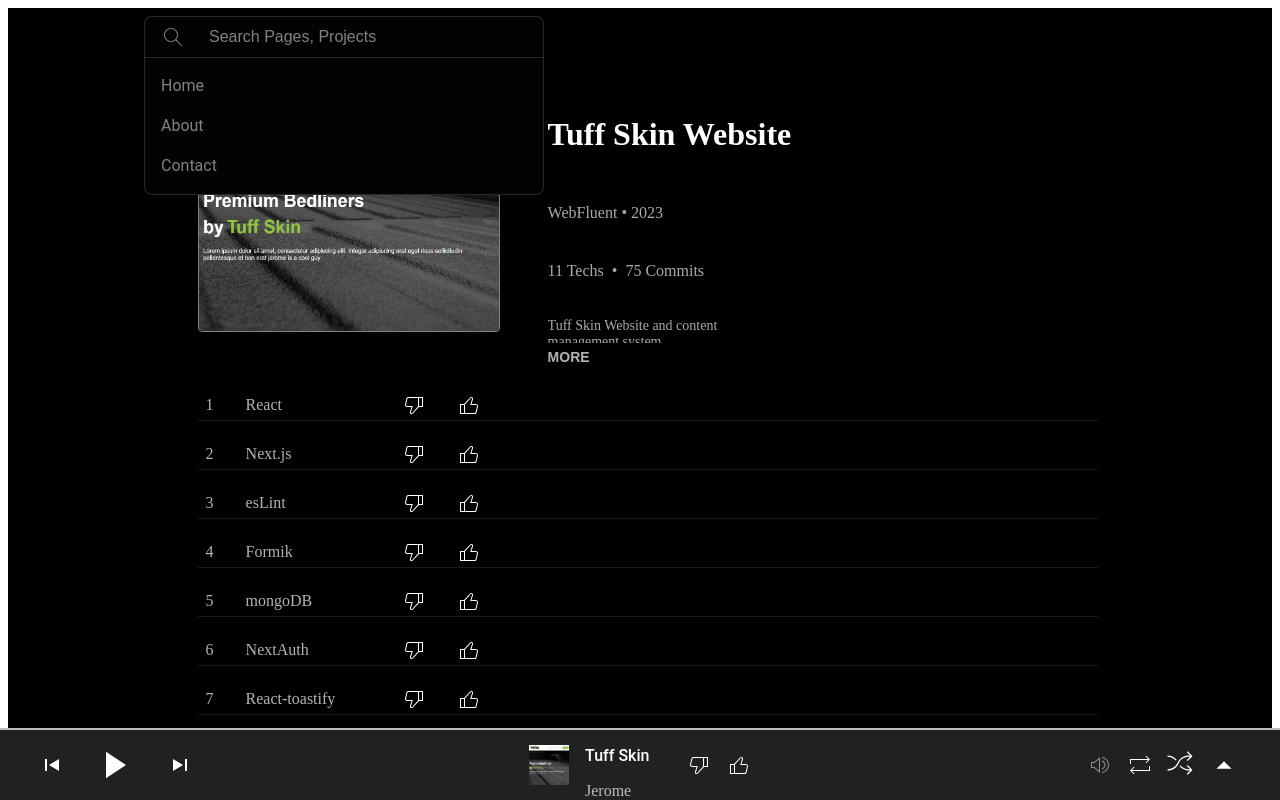
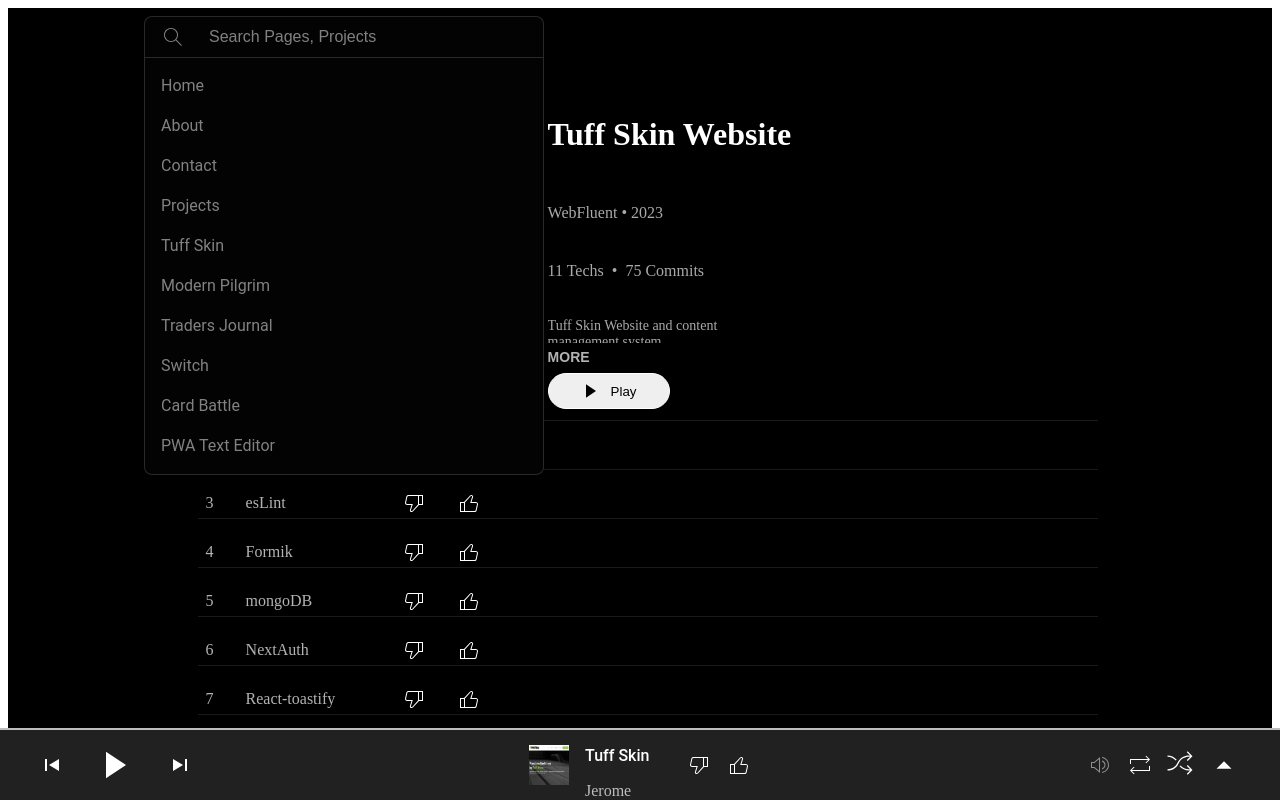
Before and after one commit to Jeromemn/Portfolio, a Next.js app: page /projects/tuffSkin in a window 1280 px wide. Both pictures are taken after a click on the element 344 px from the left and 37 px from the top of the page. Built offline with nearby package versions, Linux system fonts and the light colour scheme.

Commit message:
search bar dropdown works, searchbar typing to filter works

```diff
--- a/src/app/components/ButtonBase.jsx
+++ b/src/app/components/ButtonBase.jsx
@@ -51,52 +51,14 @@
   gap: 10px;
 `;
 
-const PlayIconWrappper = styled.div`
-  display: inline-flex;
-  justify-content: center;
-  align-items: center;
-  position: relative;
-  vertical-align: middle;
-  /* padding: 8px; */
-  outline: none;
-  z-index: 0;
-  line-height: 1;
-  width: 20px;
-  height: 20px;
-`;
-
-const ButtonName = styled.p`
-  color: black;
-  /* padding-left: 10px; */
-  font-size: 14px;
-  font-weight: 600;
-`;
-
 const Icon = styled.svg``;
 
-const ButtonBase = ({ text, width, height, style }) => {
-  // console.log(icon);
+const ButtonBase = ({ children}) => {
   return (
-    <MusicButton width={width} height={height}>
-      {/* <PlayIconWrappper $iconlist={iconList}> */}
-      {/* <PlayYouTube color="black" width={20} height={20} /> */}
-      {/* <Icon $iconlist={iconList} color="black" width={20} height={20}  /> */}
-      {/* </PlayIconWrappper> */}
-      {/* <PlayCustom color='black' width={20} height={20}/> */}
-      {/* {<Image src={PlayCustom} alt="play" width={20} height={20} margin-right='6px' />} */}
-      <ButtonName>{text}</ButtonName>
+    <MusicButton>
+      {children}
     </MusicButton>
   );
 };
 
-// ButtonBase.defaultProps = {
-//   iconlist: 'play',
-//   text: "Play",
-// };
-
-// ButtonBase.propTypes = {
-//   iconlist: PropTypes.oneOf(Object.keys(iconList)),
-//   text: PropTypes.string,
-// };
-
 export default ButtonBase;
--- a/src/app/components/Footer.jsx
+++ b/src/app/components/Footer.jsx
@@ -3,7 +3,7 @@
 import styled from "styled-components";
 import Image from "next/image";
 import Link from "next/link";
-import { useEffect, useState } from "react";
+import { useEffect, useMemo, useState } from "react";
 import projectsData from "../utils/projectsData";
 import {
   PlayYouTube,
@@ -190,31 +190,13 @@
 
 const Footer = () => {
   const pathname = usePathname();
-  // console.log(pathname);
-  // const searchParams = useSearchParams();
-  // const [currentPage, setCurrentPage] = useState(null);
-  // const [image, setImage] = useState("");
 
-  // const [ThumbsUp , setThumbsUp] = useState(false);
-  // const [ThumbsDown , setThumbsDown] = useState(false);
+  const randomLink = useMemo(() => {
+    const updatedLinks = AllLinks.filter((item) => item !== pathname);
+    const newLink = updatedLinks[Math.floor(Math.random() * updatedLinks.length)];
+    return newLink || updatedLinks[0];
+  }, [pathname]);
 
-  const randomLink = () => {
-    // let newLink = null
-    let updatedLinks = AllLinks.filter((item) => item !== pathname);
-    console.log(updatedLinks);
-
-    let newLink = updatedLinks[Math.floor(Math.random() * AllLinks.length)];
-    // return newLink = AllLinks[Math.floor(Math.random() * AllLinks.length)];
-    console.log(newLink);
-    return newLink;
-  };
-
-  // const Shuffle = () => {
-  //   console.log('Shuffle');
-  //   // console.log(randomLink);
-  //   randomLink();
-  //   // console.log(randomLink);
-  // }
 
   const projectImages = projectsData.reduce(
     (acc, current) => ({ ...acc, [current.link]: current.image }),
@@ -301,7 +283,7 @@
             <ReplayIcon color="white" width={30} height={30} />
           </IconWrapper>
           <IconWrapper>
-            <Link as={Link} href={`${randomLink()}`}>
+            <Link as={Link} href={randomLink}>
               <YouTubeShuffle color="white" width={30} height={30} />
             </Link>
           </IconWrapper>
--- a/src/app/components/Search.jsx
+++ b/src/app/components/Search.jsx
@@ -1,5 +1,6 @@
 "use client";
-import React, { useState } from "react";
+import React, { useState, useRef, useEffect, useMemo } from "react";
+import useOnClickOutside from "../hooks/useOnOutsideClick";
 import Styled from "styled-components";
 import { SearchIcon } from "../icons";
 
@@ -42,25 +43,19 @@
   justify-content: flex-start;
   align-items: center;
   align-content: center;
-  /* width: 380px; */
-  /* max-width: 380px; */
   position: relative;
   padding-left:1rem;
   /*  maybe use box shadow */
   /* box-shadow: 0 8px 10px 1px rgba(0,0,0,0.14), 0 3px 14px 2px rgba(0,0,0,0.12), 0 5px 5px -3px rgba(0,0,0,0.4); */
 
-  /*  if dropdown is visible
+  ${({ $editMode }) =>
+    $editMode &&
+    `
+  border-bottom: none;
   border-radius: 8px 8px 0 0;
   background: #030303;
-  */
-`;
 
-const OpenSearchBox = Styled(SearchBox)`
-  border-radius: 8px 8px 0 0;
-  background: #030303;
-  /* border-top: 1px solid rgba(255, 255, 255, 0.15); */
-  border-bottom: none;
-  /* max-width: 382px; */
+    `}
 `;
 
 const SearchInput = Styled.input`
@@ -71,6 +66,12 @@
   font-size: 16px;
   outline: none;
   height: 100%;
+
+  ${({ $editMode }) =>
+    $editMode &&
+    `
+
+  `}
 
 
  &::placeholder {
@@ -123,67 +124,98 @@
 
 `;
 
-const DropDownSelection = [
+const dropDownSelection = [
   {
     id: 1,
-    name: "Home",
+    title: "Home",
     link: "/",
   },
   {
     id: 2,
-    name: "About",
+    title: "About",
     link: "/about",
   },
   {
     id: 3,
-    name: "Contact",
+    title: "Contact",
     link: "/contact",
+  },
+  {
+    id: 4,
+    title: "Projects",
+    link: "/projects",
+  },
+  {
+    id: 5,
+    title: " Tuff Skin",
+    link: "/projects/tuffSkin",
+  },
+  {
+    id: 6,
+    title: "Modern Pilgrim",
+    link: "/projects/modernPilgrim",
+  },
+  {
+    id: 7,
+    title: "Traders Journal",
+    link: "/projects/tradersJournal",
+  },
+  {
+    id: 8,
+    title: "Switch",
+    link: "/projects/switch",
+  },
+  {
+    id: 9,
+    title: "Card Battle",
+    link: "/projects/cardbattle",
+  },
+  {
+    id: 10,
+    title: "PWA Text Editor",
+    link: "/projects/pwaTextEditor",
   },
 ];
 
 const Search = () => {
-  const [isOpen, setIsOpen] = useState(false);
-  const toggling = () => setIsOpen(!isOpen);
+  const [searchValue, setSearchValue] = useState("");
+  const [selectedItem, setSelectedItem] = useState(null);
+  const [editMode, setEditMode] = useState(false);
+  const toggling = () => setEditMode(!editMode);
+  const dropdownRef = useRef();
+  useOnClickOutside(dropdownRef, () => setEditMode(false));
+
+  const filteredItems = useMemo(() => {
+    if (!searchValue) {
+      return dropDownSelection;
+    }
+    return dropDownSelection.filter((selection) => {
+      return selection.title.toLowerCase().includes(searchValue?.toLowerCase());
+    });
+  }, [searchValue]);
+
+  console.log(filteredItems);
   return (
     <SearchWrapper>
       <SearchContainer>
-        {!isOpen && (
-          <SearchBox onClick={toggling}>
-            <SearchIcon
-              width={24}
-              height={24}
-              color="rgba(255, 255, 255, 0.5)"
-            />
+        <SearchBox onClick={toggling} $editMode={editMode}>
+          <SearchIcon width={24} height={24} color="rgba(255, 255, 255, 0.5)" />
           <SearchInput
             id="inputId"
             type="text"
             placeholder="Search Pages, Projects"
-              onClick={toggling}
+            value={searchValue}
+            onChange={(e) => setSearchValue(e.target.value)}
           />
         </SearchBox>
-        )}
-        {isOpen && (
-          <>
-            <OpenSearchBox onClick={toggling}>
-              <SearchIcon
-                width={24}
-                height={24}
-                color="rgba(255, 255, 255, 0.5)"
-              />
-              <SearchInput
-                id="inputId"
-                type="text"
-                placeholder="Search Pages, Projects"
-              />
-            </OpenSearchBox>
-            <DropDownWrapper>
-              {DropDownSelection.map((item) => (
-                <DropDownItem key={item.id}>
-                  <DropDownText>{item.name}</DropDownText>
+        {editMode && (
+          <DropDownWrapper ref={dropdownRef}>
+            {filteredItems.map(({ title }) => (
+              <DropDownItem key={title}>
+                <DropDownText>{title}</DropDownText>
               </DropDownItem>
             ))}
           </DropDownWrapper>
-          </>
         )}
       </SearchContainer>
     </SearchWrapper>
--- /dev/null
+++ b/src/app/hooks/useOnOutsideClick.js
@@ -0,0 +1,22 @@
+import { useEffect } from 'react';
+
+const useOnClickOutside = (ref, handler) => {
+  useEffect(() => {
+    const listener = (event) => {
+      if (!ref.current || ref.current.contains(event.target)) {
+        return;
+      }
+      handler(event);
+    };
+
+    document.addEventListener('mousedown', listener);
+    document.addEventListener('touchstart', listener);
+
+    return () => {
+      document.removeEventListener('mousedown', listener);
+      document.removeEventListener('touchstart', listener);
+    };
+  }, [ref, handler]);
+};
+
+export default useOnClickOutside;
--- a/src/app/projects/[singleProject]/page.jsx
+++ b/src/app/projects/[singleProject]/page.jsx
@@ -4,7 +4,7 @@
 import projectsData from "@/app/utils/projectsData";
 import Styled from "styled-components";
 // import PlayButton from "@/app/components/PlayButton";
-// import ButtonBase from "@/app/components/ButtonBase";
+import ButtonBase from "@/app/components/ButtonBase";
 import { PlayYouTube, GitHub } from "@/app/icons";
 // import getCommits from "@/app/utils/getCommits";
 // import { commitCount } from "@/app/utils/getCommits";
@@ -245,10 +245,11 @@
             <MoreButton onClick={handleClick}>More</MoreButton>
           </MoreDescription>
           <ButtonContainer>
-            {/* <ButtonBase text="Play" width={200}> */}
-            {/* <PlayYouTube color="white" width={20} height={20}/> */}
-            {/* </ButtonBase> */}
-            {/* <ButtonBase text="Github" width={100} /> */}
+            <ButtonBase >
+             <PlayYouTube color="black" width={20} height={20}/>
+             Play
+            </ButtonBase>
+            {/* <ButtonBase text="Github" width={100}></ButtonBase> */}
           </ButtonContainer>
         </ProjectDescriptionWrapper>
       </ProjectContent>
```
Also changed, not shown: src/app/components/intro.jsx (+19 -8 lines). Lines whose indentation alone changed are shown as unchanged.
